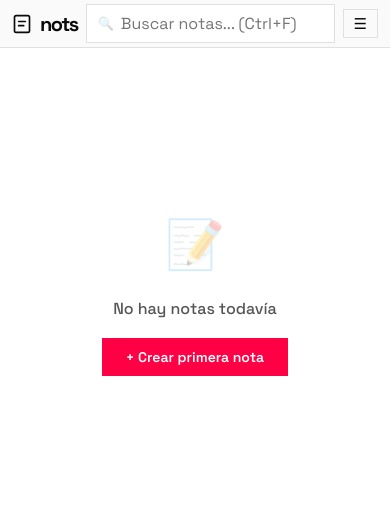
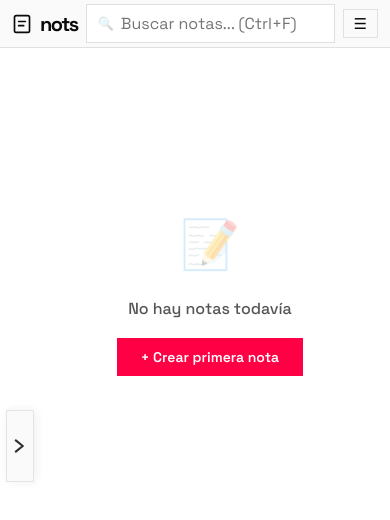
Before and after one commit to edgardo001/nots, a React (Vite) app in the folder src/frontend/: page / in a window 390 px wide. Shown: the top 520 px of the page. Built offline with nearby package versions, Linux system fonts and the light colour scheme.

Commit message:
fix: redesign sidebar tab for mobile (bigger, offset from edge, no overlap)

```diff
--- a/src/frontend/src/App.tsx
+++ b/src/frontend/src/App.tsx
@@ -70,18 +70,18 @@ export default function App() {
           <Sidebar />
         </div>
 
-        {/* Pestaña flotante — oculta en móvil, el toggle está en el menú hamburguesa */}
-        {!isMobile && <button
+        {/* Pestaña flotante para abrir/cerrar sidebar */}
+        <button
           onClick={toggleSidebar}
           aria-label={sidebarOpen ? 'Esconder barra lateral' : 'Mostrar barra lateral'}
           aria-expanded={sidebarOpen}
           style={{
             position: 'absolute',
-            left: sidebarOpen ? 260 : 0,
+            left: sidebarOpen ? 260 : (isMobile ? 6 : 0),
             top: '50%',
             transform: 'translateY(-50%)',
-            width: '20px',
-            height: '64px',
+            width: isMobile && !sidebarOpen ? 28 : 20,
+            height: isMobile && !sidebarOpen ? 72 : 64,
             background: 'var(--surface)',
             border: '1px solid var(--border)',
             borderLeft: sidebarOpen ? 'none' : '1px solid var(--border)',
@@ -94,8 +94,9 @@ export default function App() {
             padding: 0,
             fontSize: '9px',
             lineHeight: 1,
-            boxShadow: '2px 0 8px rgba(0,0,0,0.04)',
+            boxShadow: sidebarOpen ? '2px 0 8px rgba(0,0,0,0.04)' : '2px 0 12px rgba(0,0,0,0.08)',
             transition: 'left 0.25s cubic-bezier(0.4, 0, 0.2, 1), background 0.1s, color 0.1s',
+            opacity: sidebarOpen || !isMobile ? 1 : 0.85,
           }}
           onMouseEnter={e => {
             e.currentTarget.style.background = 'var(--accent)'
@@ -106,11 +107,11 @@ export default function App() {
             e.currentTarget.style.color = 'var(--text)'
           }}
         >
-          <svg width="10" height="10" viewBox="0 0 10 10" fill="none" aria-hidden="true"
+          <svg width={isMobile && !sidebarOpen ? 14 : 10} height={isMobile && !sidebarOpen ? 14 : 10} viewBox="0 0 10 10" fill="none" aria-hidden="true"
             style={{ transform: sidebarOpen ? 'rotate(180deg)' : 'none', transition: 'transform 0.2s' }}>
             <path d="M2 1L7 5L2 9" stroke="currentColor" strokeWidth="1.5" strokeLinecap="round" strokeLinejoin="round"/>
           </svg>
-        </button>}
+        </button>
 
         {/* Contenedor principal con padding dinámico para evitar solapamiento de notas */}
         <main style={{
--- a/src/frontend/src/components/layout/Header.tsx
+++ b/src/frontend/src/components/layout/Header.tsx
@@ -31,7 +31,6 @@ export default function Header({ isMobile }: HeaderProps) {
   const addNote = useNotesStore(s => s.addNote)
   const theme = useUIStore(s => s.theme)
   const setTheme = useUIStore(s => s.setTheme)
-  const toggleSidebar = useUIStore(s => s.toggleSidebar)
   const [importOpen, setImportOpen] = useState(false)
   const importRef = useRef<HTMLDivElement>(null)
   const [menuOpen, setMenuOpen] = useState(false)
@@ -154,17 +153,6 @@ export default function Header({ isMobile }: HeaderProps) {
               padding: '12px', zIndex: 30, display: 'flex', flexDirection: 'column', gap: 4,
               minWidth: 180,
             }}>
-              <button
-                onClick={() => { toggleSidebar(); setMenuOpen(false) }}
-                style={{
-                  padding: '8px 14px', borderRadius: 0, border: 'none',
-                  background: 'transparent', color: 'var(--text)',
-                  cursor: 'pointer', fontSize: 13, fontWeight: 500,
-                  textAlign: 'left', transition: 'all 0.1s',
-                }}
-              >
-                ◀ / ▶ Sidebar
-              </button>
               <button
                 onClick={() => { setImportOpen(!importOpen); setMenuOpen(false) }}
                 aria-label="Exportar o importar notas"
--- a/src/frontend/src/styles/design-system.css
+++ b/src/frontend/src/styles/design-system.css
@@ -107,6 +107,7 @@ input, textarea, select, button {
   }
   main {
     padding: 12px !important;
+    padding-left: 42px !important;
   }
   .note-card-postit {
     width: 100% !important;
```
